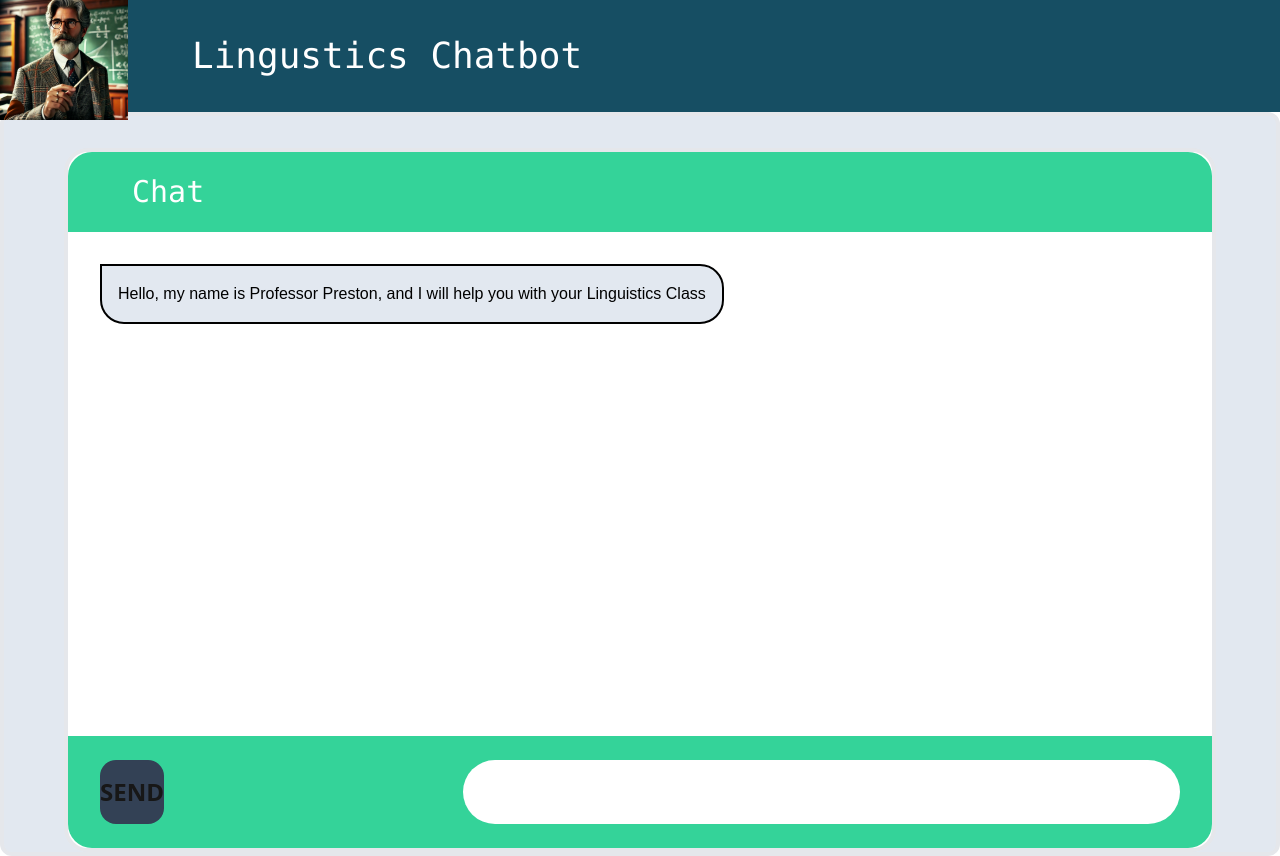
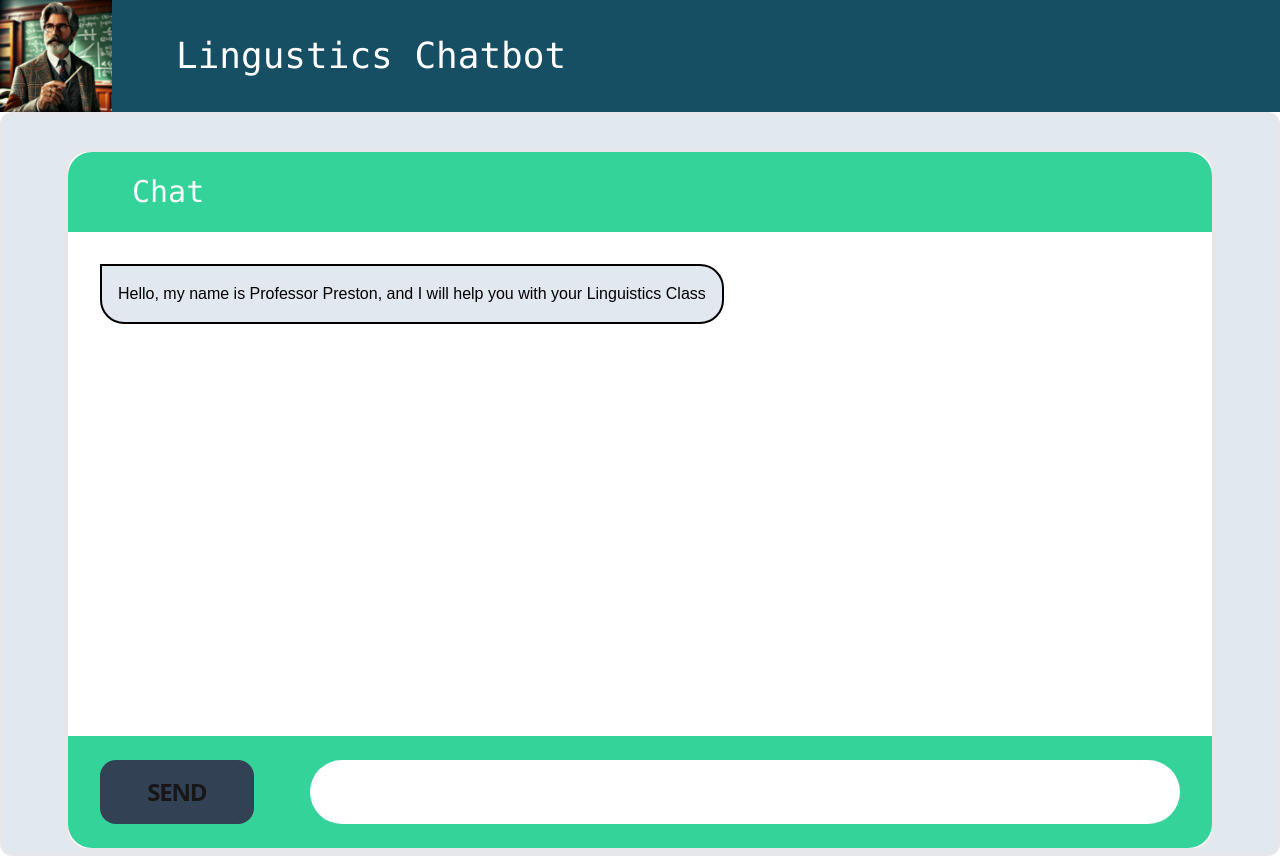
Before and after one commit to Leathether/Preston-Bot, a Next.js app: page / in a window 1280 px wide. Built offline with nearby package versions, Linux system fonts and the light colour scheme.

Commit message:
messed with the frontend

```diff
--- a/src/app/page.tsx
+++ b/src/app/page.tsx
@@ -114,12 +114,12 @@ export default function Home(): JSX.Element {
           })}
           </section>
         <form className="h-28 bg-emerald-400 rounded-b-3xl z-10 w-full flex items-center justify-end pr-8" onSubmit={sendMessage}>
-          <button className="bg-slate-700 w-[5vw] h-16 ml-8 rounded-2xl items-center justify-center mr-auto flex" type="submit" onClick={(sendMessage)}>
-            <h1 className="font-sans uppercase font-black text-2xl">
+          <button className="bg-slate-700 w-[12vw] h-16 ml-8 rounded-2xl items-center justify-center mr-auto flex" type="submit" onClick={(sendMessage)}>
+            <h1 className="font-sans uppercase font-black text-2xl tracking-tighter">
               Send
             </h1>
           </button>
-          <input id="messageBar" className="bg-white rounded-full h-16 w-[56vw] pl-6 text-xl text-black" onChange={
+          <input id="messageBar" className="bg-white rounded-full h-16 w-[68vw] pl-6 text-xl text-black" onChange={
             (event) => {
             setMessage(event.target.value)
             }} value={message} />
```
Also changed, not shown: src/app/layout.tsx (+1 -1 lines).
